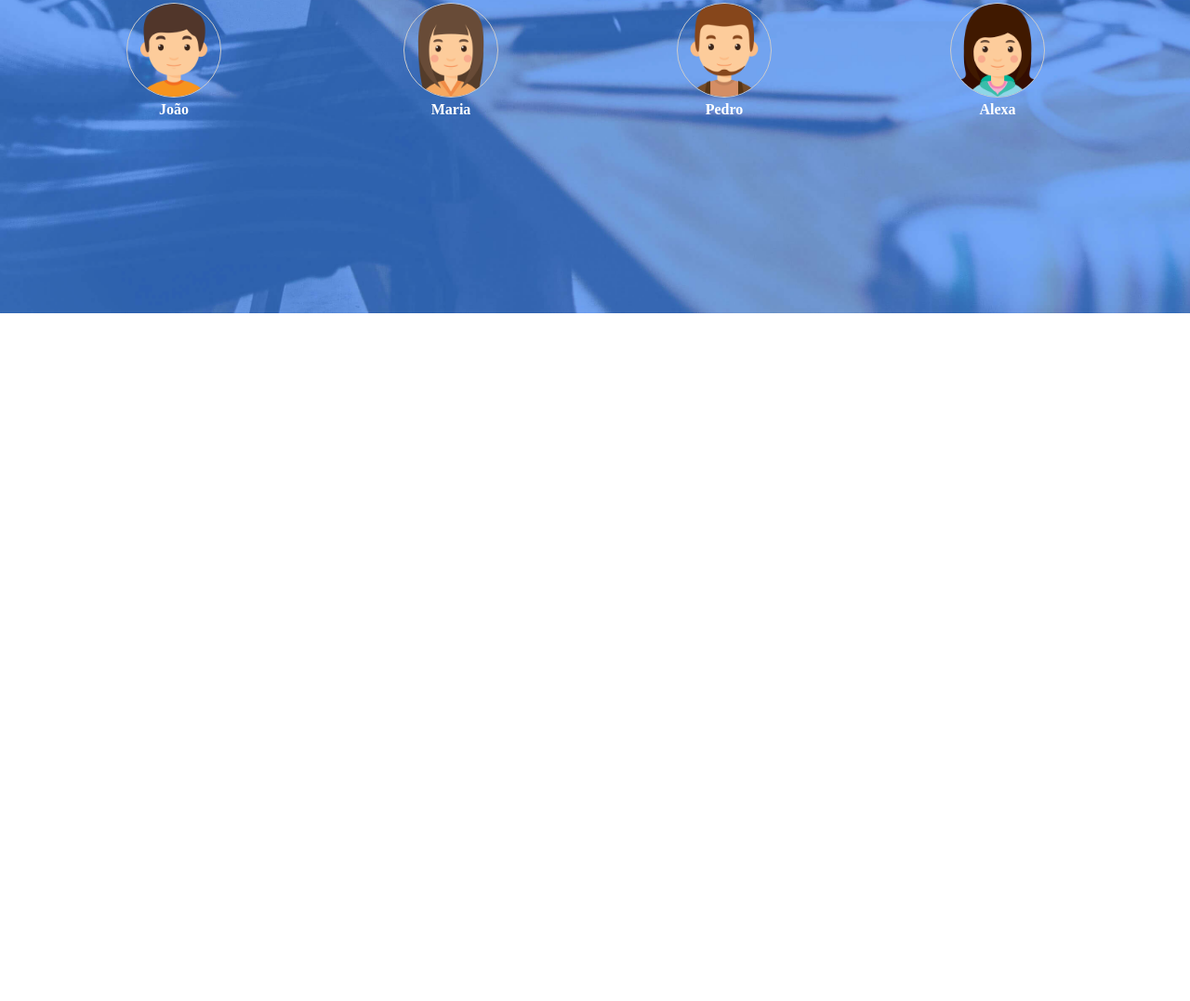
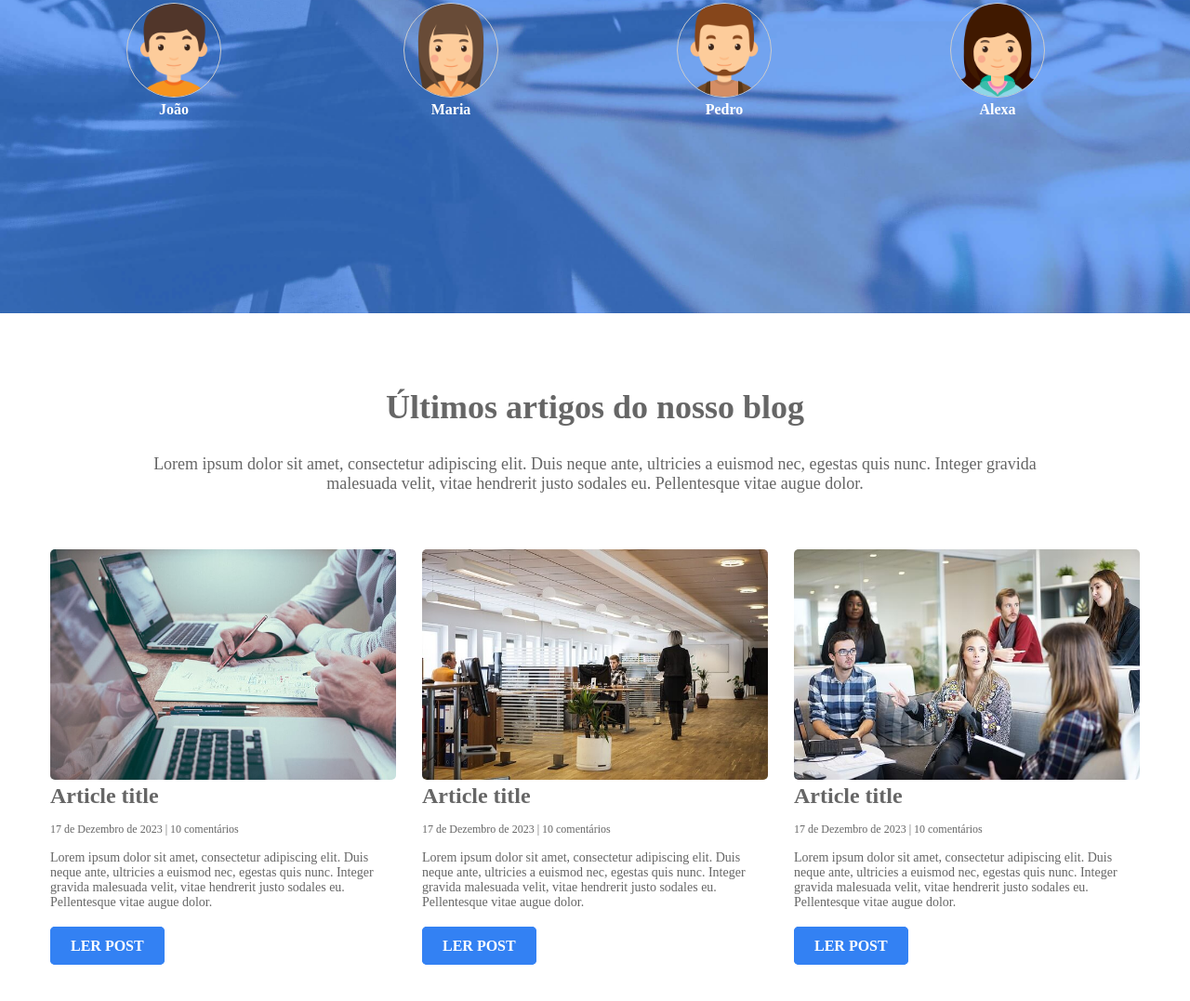
Before and after one commit to BruceCampos/curso_html5_css3, a plain HTML site: page index.html in a window 1280 px wide. Shown: the part 3314-4391 px from the top of the page at 93% size. Before the commit the page ends 3651 px from the top, so only its background shows below. Drawn offline with nearby package versions, Linux system fonts and the light colour scheme.

Commit message:
html e css da seção blog

```diff
--- a/css/styles.css
+++ b/css/styles.css
@@ -438,3 +438,57 @@ nav::after {
 .testmony-name {
     font-weight: bold;
 }
+
+/* seção blog */
+
+#blog-container {
+    text-align: center;
+    padding: 5em 0;
+}
+
+#blog-container .p-center {
+    margin-bottom: 60px;
+}
+
+.article-box {
+    display: inline-block;
+    width: 31%;
+    padding: 0 1%;
+    text-align: left;
+}
+
+.article-box img {
+    width: 100%;
+    border-radius: 5px;
+}
+
+.article-box h4 {
+    font-size: 24px;
+    margin-bottom: 15px;
+}
+
+.article-box h4 a {
+    text-decoration: none;
+    color: #666;
+}
+
+.article-date {
+    font-size: 12px;
+    margin-bottom: 15px;
+}
+
+.article-resume {
+    font-size: 14px;
+    margin-bottom: 30px;
+}
+
+.article-btn {
+    color: #FFF;
+    background-color: #3381F3;
+    border-color: #3381F3;
+}
+
+.article-btn:hover {
+    background-color: #FFF;
+    color: #3381F3;
+}
--- a/index.html
+++ b/index.html
@@ -185,6 +185,41 @@
                         </div>
                 </div>
             </section>
+            <section id="blog-container" class="wrapper">
+                <h2 class="title-center">Últimos artigos do nosso blog</h2>
+                <p class="p-center">
+                    Lorem ipsum dolor sit amet, consectetur adipiscing elit. Duis neque ante,
+                        ultricies a euismod nec, egestas quis nunc. Integer gravida malesuada
+                        velit, vitae hendrerit justo sodales eu. Pellentesque vitae augue dolor.
+                </p>
+                <div class="article-box">
+                    <img src="img/blog1.jpg">
+                    <h4><a href="#">Article title</a></h4>
+                    <p class="article-date">17 de Dezembro de 2023 | 10 comentários</p>
+                    <p class="article-resume">Lorem ipsum dolor sit amet, consectetur adipiscing elit. Duis neque ante,
+                        ultricies a euismod nec, egestas quis nunc. Integer gravida malesuada
+                        velit, vitae hendrerit justo sodales eu. Pellentesque vitae augue dolor.</p>
+                        <a href="#" class="article-btn light-btn">Ler post</a>
+                </div>
+                <div class="article-box">
+                    <img src="img/blog2.jpg">
+                    <h4><a href="#">Article title</a></h4>
+                    <p class="article-date">17 de Dezembro de 2023 | 10 comentários</p>
+                    <p class="article-resume">Lorem ipsum dolor sit amet, consectetur adipiscing elit. Duis neque ante,
+                        ultricies a euismod nec, egestas quis nunc. Integer gravida malesuada
+                        velit, vitae hendrerit justo sodales eu. Pellentesque vitae augue dolor.</p>
+                        <a href="#" class="article-btn light-btn">Ler post</a>
+                </div>
+                <div class="article-box">
+                    <img src="img/blog3.jpg">
+                    <h4><a href="#">Article title</a></h4>
+                    <p class="article-date">17 de Dezembro de 2023 | 10 comentários</p>
+                    <p class="article-resume">Lorem ipsum dolor sit amet, consectetur adipiscing elit. Duis neque ante,
+                        ultricies a euismod nec, egestas quis nunc. Integer gravida malesuada
+                        velit, vitae hendrerit justo sodales eu. Pellentesque vitae augue dolor.</p>
+                        <a href="#" class="article-btn light-btn">Ler post</a>
+                </div>
+            </section>
         </div>
     </body>
 </html>
```
